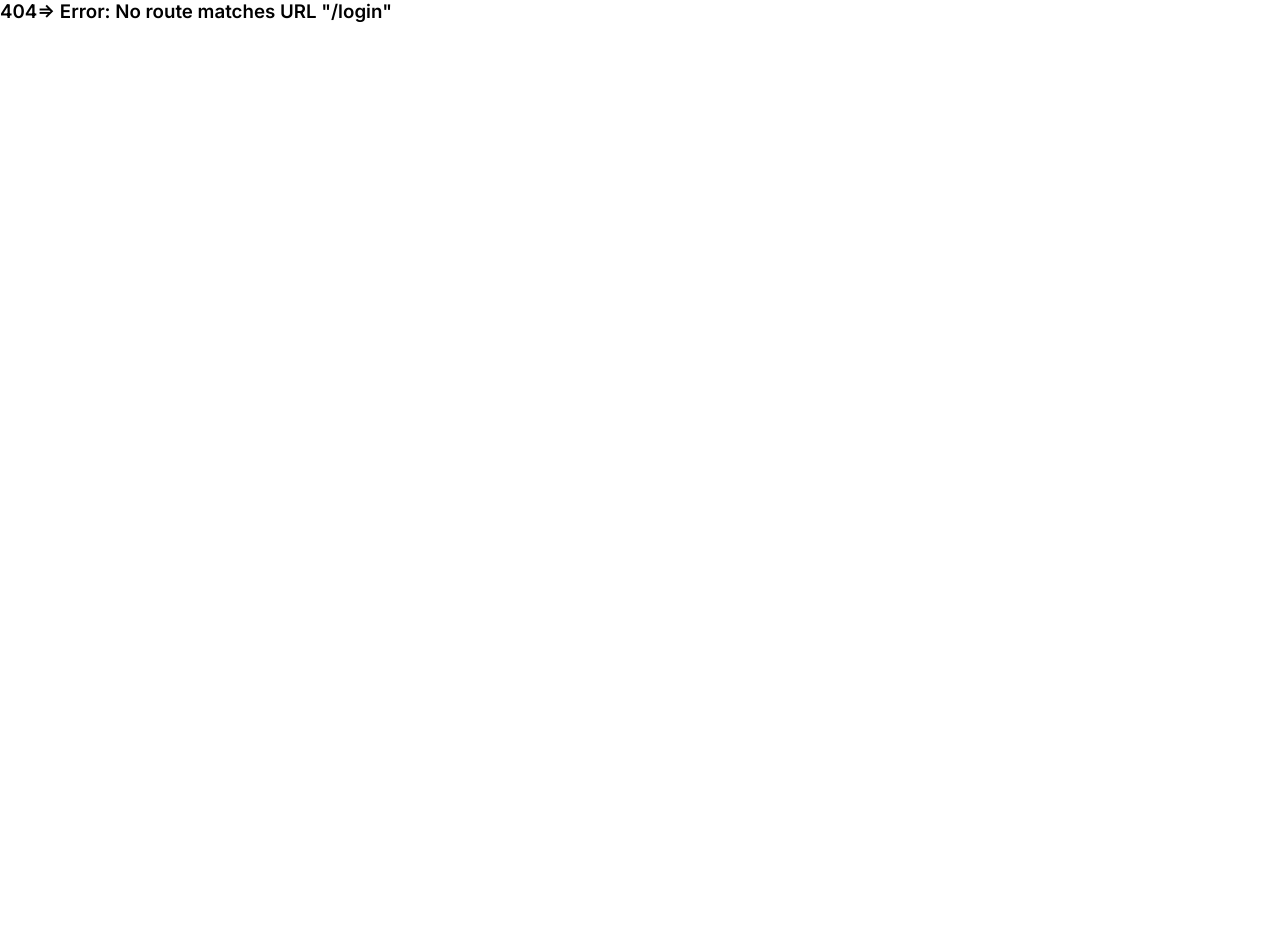
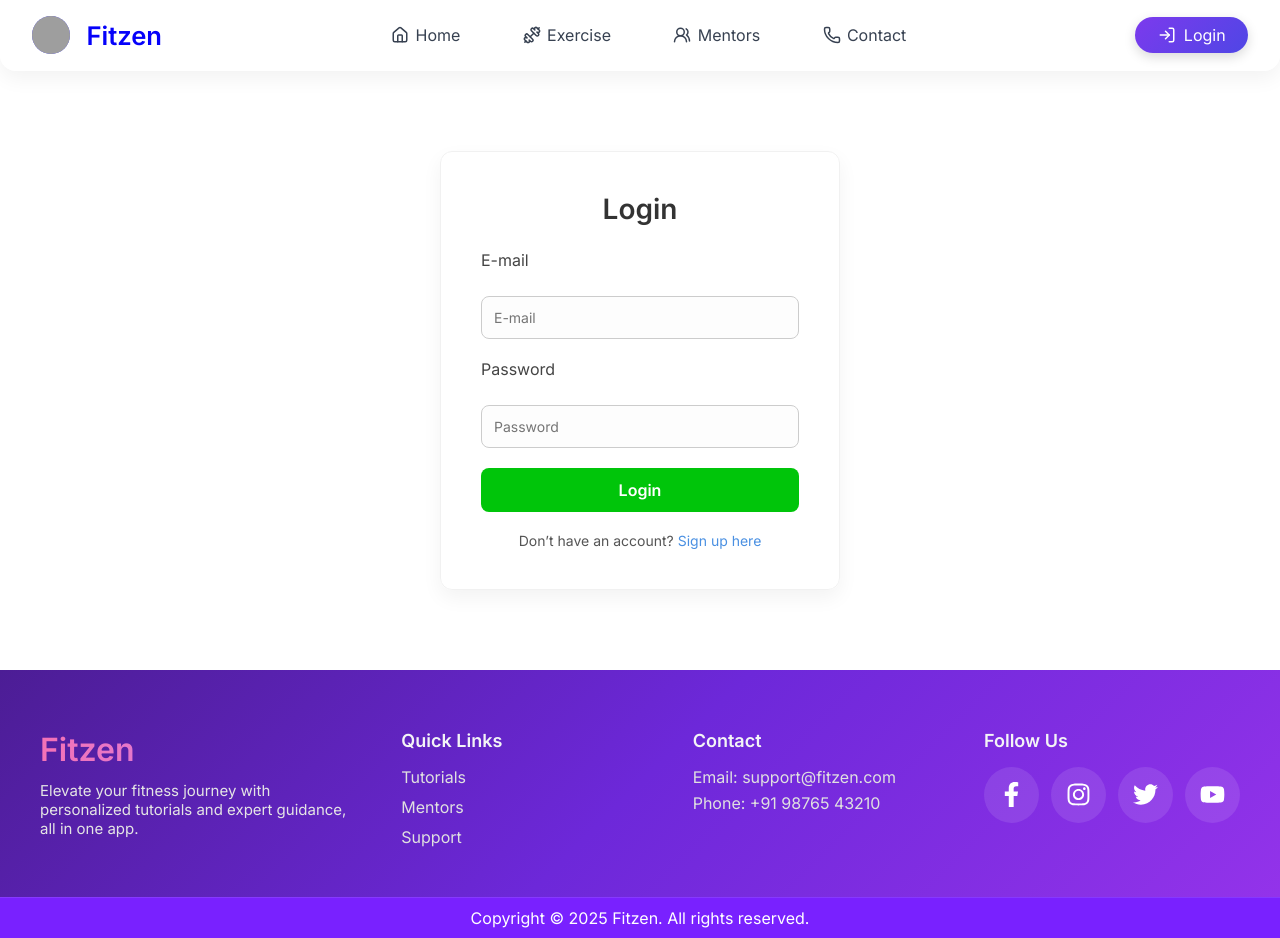
Before and after one commit to Ranvendra/Fitzen-Capstone-2, a React (Vite) app: page /login in a window 1280 px wide. Before the commit this address had no page. Before the commit the page ends 800 px from the top, so only its background shows below. Built offline with nearby package versions, Linux system fonts and the light colour scheme; no server answers; grey boxes are pictures that could not be loaded.

Commit message:
Firebase Authentication Added

```diff
--- a/package.json
+++ b/package.json
@@ -10,11 +10,12 @@
     "preview": "vite preview"
   },
   "dependencies": {
+    "firebase": "^12.0.0",
     "lucide-react": "^0.507.0",
     "react": "^19.1.0",
     "react-dom": "^19.0.0",
     "react-icons": "^5.5.0",
-    "react-router-dom": "^7.6.2"
+    "react-router-dom": "^7.7.0"
   },
   "devDependencies": {
     "@eslint/js": "^9.22.0",
--- a/src/components/Experience.jsx
+++ b/src/components/Experience.jsx
@@ -6,13 +6,13 @@ const coaches = [
     name: 'Sarah Johnson',
     title: 'Strength Training Coach',
     description: 'With over 10 years of experience, Sarah specializes in strength training and functional fitness.',
-    image: "https://cdn.prod.website-files.com/65b300512ced7cf5a4ad20ab/65c996d7c862b796c5d795fc_650ce25c8bfbb1780b3c1834_64f8408b18f85bb7386d8eb6_64c9ad493b1574f3356e1f9f_6476623d411555a3f5e94c37_644f288a7487d85de5fffeb7_644e83750aef4386a82d8229_644dce5860a3279285e59847_644abac98c1523222f67a33f_6449f4a3f0acdd3e43d19f23_64493e5c9b863f2d1ca34790_6445bca01c8ecc695f2a8cb9_6440313bfea1017ea062ccf8_643ff321accfe423a0bed2d7_643ee749b0eb63abeaf4417b_643d5e3c224c16028f868d91_643c87e5c96b4e76bac86e68_643c80be3b3ed2da0f6c7c83_643bed0970dd8aad60092bbb_643ab7230fae2cd6828d2b40_643996e71367c0099f4ea6e1_6434aa7a111f06098a94805d_Ana-de-Armas.jpeg", // Replace with your own
+    image: "https://cdn.prod.website-files.com/65b300512ced7cf5a4ad20ab/65c996d7c862b796c5d795fc_650ce25c8bfbb1780b3c1834_64f8408b18f85bb7386d8eb6_64c9ad493b1574f3356e1f9f_6476623d411555a3f5e94c37_644f288a7487d85de5fffeb7_644e83750aef4386a82d8229_644dce5860a3279285e59847_644abac98c1523222f67a33f_6449f4a3f0acdd3e43d19f23_64493e5c9b863f2d1ca34790_6445bca01c8ecc695f2a8cb9_6440313bfea1017ea062ccf8_643ff321accfe423a0bed2d7_643ee749b0eb63abeaf4417b_643d5e3c224c16028f868d91_643c87e5c96b4e76bac86e68_643c80be3b3ed2da0f6c7c83_643bed0970dd8aad60092bbb_643ab7230fae2cd6828d2b40_643996e71367c0099f4ea6e1_6434aa7a111f06098a94805d_Ana-de-Armas.jpeg",
   },
   {
     name: 'Michael Rodriguez',
     title: 'Cardio & HIIT Specialist',
     description: "Michael's high-energy workouts combine cardio and HIIT to maximize calorie burn and endurance.",
-    image: 'https://wallpaperaccess.com/full/1329282.jpg', // Replace with your own
+    image: 'https://wallpaperaccess.com/full/1329282.jpg',
   },
   {
     name: 'Emma Williams',
@@ -24,7 +24,7 @@ const coaches = [
     name: 'David Chen',
     title: 'Nutrition & Recovery Expert',
     description: 'David helps clients optimize their nutrition and recovery protocols for maximum results.',
-    image: 'https://hips.hearstapps.com/hmg-prod/images/chris-evans-gettyimages-1138769185.jpg', // Replace with your own
+    image: 'https://hips.hearstapps.com/hmg-prod/images/chris-evans-gettyimages-1138769185.jpg',
   },
 ];
 
--- a/src/components/FooterSection.jsx
+++ b/src/components/FooterSection.jsx
@@ -14,10 +14,9 @@ const FooterSection = () => {
         <div className="footer-links">
           <h3>Quick Links</h3>
           <ul>
-            <li><a href="/tutorials">Tutorials</a></li>
-            <li><a href="/plans">Plans</a></li>
-            <li><a href="/blog">Blog</a></li>
-            <li><a href="/support">Support</a></li>
+            <li><a href="/exercise">Tutorials</a></li>
+            <li><a href="/mentors">Mentors</a></li>
+            <li><a href="/contact">Support</a></li>
           </ul>
         </div>
 
--- /dev/null
+++ b/src/components/Login.css
@@ -0,0 +1,89 @@
+body {
+  font-family: 'Segoe UI', Tahoma, Geneva, Verdana, sans-serif;
+  background-color: #f9fafb;
+  margin: 0;
+  padding: 0;
+  background-color: transparent;
+}
+
+.loginform-container {
+  max-width: 400px;
+  margin: 80px auto;
+  padding: 40px;
+  background-color: #fffbf90e;
+  border: 1px solid #f1f1f1;
+  border-radius: 12px;
+  box-shadow: 0 8px 20px rgba(0, 0, 0, 0.05);
+  text-align: center;
+  backdrop-filter: blur(40px);
+}
+
+.loginform-container h2 {
+  margin-bottom: 24px;
+  font-size: 28px;
+  color: #333;
+}
+
+.label {
+  display: block;
+  text-align: left;
+  font-weight: 500;
+  margin-bottom: 6px;
+  color: #444;
+}
+
+.login-input {
+  width: 100%;
+  padding: 12px;
+  margin-bottom: 20px;
+  border: 1px solid #ccc;
+  border-radius: 8px;
+  background-color: #fdfdfd;
+  font-size: 14px;
+  transition: border-color 0.2s ease-in-out;
+}
+
+.login-input:focus {
+  outline: none;
+  border-color: #4a90e2;
+  box-shadow: 0 0 0 3px rgba(74, 144, 226, 0.2);
+}
+
+.loginSubmit {
+  width: 100%;
+  padding: 12px;
+  background-color: #00c50a;
+  color: white;
+  font-size: 16px;
+  font-weight: 600;
+  border: none;
+  border-radius: 8px;
+  cursor: pointer;
+  transition: background-color 0.3s ease;
+}
+
+.loginSubmit:hover {
+  background-color: #00a2ff;
+}
+
+.error {
+  color: #e74c3c;
+  font-size: 14px;
+  margin-top: 12px;
+}
+
+.loginform-container p {
+  margin-top: 20px;
+  font-size: 14px;
+  color: #555;
+}
+
+.loginform-container a {
+  color: #4a90e2;
+  text-decoration: none;
+  font-weight: 500;
+}
+
+.loginform-container a:hover {
+  text-decoration: underline;
+}
--- /dev/null
+++ b/src/components/Login.jsx
@@ -0,0 +1,56 @@
+import React, { useState } from 'react';
+import { auth } from '../firebase.js';
+import { signInWithEmailAndPassword } from 'firebase/auth';
+import { useNavigate, Link } from 'react-router-dom';
+import './Login.css';
+
+function Login() {
+  const [email, setEmail] = useState('');
+  const [password, setPassword] = useState('');
+  const [errorMsg, setErrorMsg] = useState('');
+  const navigate = useNavigate();
+
+  const handleLogin = async (e) => {
+    e.preventDefault();
+    setErrorMsg('');
+    try {
+      await signInWithEmailAndPassword(auth, email, password);
+      navigate('/');
+    } catch (error) {
+      setErrorMsg(error.message);
+    }
+  };
+
+  return (
+    <div className="loginform-container">
+      <h2>Login</h2>
+      <form onSubmit={handleLogin}>
+
+        <label className='label'>E-mail</label><br/>
+        <input
+          type="email"
+          className='login-input'
+          placeholder="E-mail"
+          onChange={(e) => setEmail(e.target.value)}
+          required
+        /><br/>
+
+        <label className='label'>Password</label><br/>
+        <input
+          type="password"
+          className='login-input'
+          placeholder="Password"
+          onChange={(e) => setPassword(e.target.value)}
+          required
+        /><br/>
+        <button  className = "loginSubmit" type="submit">Login</button>
+        {errorMsg && <p className="error">{errorMsg}</p>}
+      </form>
+      <p>
+        Don’t have an account? <Link to="/signup">Sign up here</Link>
+      </p>
+    </div>
+  );
+}
+
+export default Login;
--- a/src/components/Navbar.css
+++ b/src/components/Navbar.css
@@ -99,3 +99,31 @@
     transform: translateY(-2px);
     box-shadow: 0 6px 16px rgba(0, 0, 0, 0.2);
   }
+
+  .logOut-btn {
+    display: flex;
+    align-items: center;
+    justify-content: center;
+    background-color: #35c500;
+    color: white;
+    border-radius: 8px;
+    height: 2rem;
+    padding: 8px;
+    border: none;
+    font-weight: 600;
+
+  }
+
+  .logOut {
+    display: flex;
+    align-items: center;
+    justify-content: center;
+    column-gap: 10px;
+
+  }
+
+  .profile-circle{
+     height: 40px;
+    width: 40px;
+    border-radius: 50%;
+  }
--- a/src/components/Navbar.jsx
+++ b/src/components/Navbar.jsx
@@ -1,10 +1,32 @@
-import React from "react";
-import { NavLink, Link } from "react-router-dom";
-import { Dumbbell, Home, Users2, Phone, LogIn } from "lucide-react";
-
+import React, { useEffect, useState } from "react";
+import { NavLink, Link, useNavigate } from "react-router-dom";
+import { Dumbbell, Home, Users2, Phone, LogIn, LogOut } from "lucide-react";
+import { auth } from "../firebase.js";
+import { onAuthStateChanged, signOut } from "firebase/auth";
 import "./Navbar.css";
 
 const Navbar = () => {
+  const [currentUser, setCurrentUser] = useState(null);
+  const navigate = useNavigate();
+
+  // Track current user on auth state change
+  useEffect(() => {
+    const unsubscribe = onAuthStateChanged(auth, (user) => {
+      setCurrentUser(user);
+    });
+    return () => unsubscribe();
+  }, []);
+
+  // Logout function
+  const handleLogout = async () => {
+    try {
+      await signOut(auth);
+      navigate("/login"); // Redirect to login after logout
+    } catch (error) {
+      alert("Logout failed: " + error.message);
+    }
+  };
+
   return (
     <nav className="navbar">
       {/* Logo */}
@@ -54,10 +76,28 @@ const Navbar = () => {
         </NavLink>
       </div>
 
-      {/* Login Button */}
-      <Link to="/login" className="login-btn">
-        <LogIn size={18} /> Login
-      </Link>
+      {/* Login or Logout Button */}
+      {currentUser ? (
+        <div className="logOut">
+          <div>
+            <img
+              src="https://img.freepik.com/free-vector/blue-circle-with-white-user_78370-4707.jpg?semt=ais_hybrid&w=740"
+              alt=""
+              className="profile-circle"
+            />
+          </div>
+
+          <div>
+            <button onClick={handleLogout} className="logOut-btn">
+              <LogOut size={18} /> Logout
+            </button>
+          </div>
+        </div>
+      ) : (
+        <Link to="/login" className="login-btn">
+          <LogIn size={18} /> Login
+        </Link>
+      )}
     </nav>
   );
 };
--- /dev/null
+++ b/src/components/Signup.jsx
@@ -0,0 +1,64 @@
+import React, { useState } from 'react';
+import { auth } from '../firebase.js';
+import { createUserWithEmailAndPassword } from 'firebase/auth';
+import { useNavigate, Link } from 'react-router-dom';
+import './Login.css';
+
+function Signup() {
+  const [email, setEmail] = useState('');
+  const [password, setPassword] = useState('');
+  const [errorMsg, setErrorMsg] = useState('');
+  const navigate = useNavigate();
+
+  const handleSignup = async (e) => {
+    e.preventDefault();
+    setErrorMsg('');
+    try {
+      await createUserWithEmailAndPassword(auth, email, password);
+      navigate('/');
+    } catch (error) {
+      setErrorMsg(error.message);
+    }
+  };
+
+  return (
+    <div className="loginform-container">
+      <h2>Sign Up</h2>
+      <form onSubmit={handleSignup}>
+
+        <label className='label'>Full Name</label> <br/>
+        <input
+            className='login-input'
+            type= "text"
+            placeholder='Full Name'
+            required
+        /><br/>
+
+        <label className='label'>E-mail</label><br/>
+        <input
+          type="email"
+          className='login-input'
+          placeholder="Email"
+          onChange={(e) => setEmail(e.target.value)}
+          required
+        /><br/>
+
+        <label className='label'>Password</label><br/>
+        <input
+          type="password"
+          className='login-input'
+          placeholder="Password"
+          onChange={(e) => setPassword(e.target.value)}
+          required
+        /><br/>
+        <button className = "loginSubmit" type="submit">Sign Up</button>
+        {errorMsg && <p className="error">{errorMsg}</p>}
+      </form>
+      <p>
+        Already have an account? <Link to="/login">Login here</Link>
+      </p>
+    </div>
+  );
+}
+
+export default Signup;
--- /dev/null
+++ b/src/firebase.js
@@ -0,0 +1,20 @@
+// Import the functions you need from the SDKs you need
+import { initializeApp } from "firebase/app";
+import { getAuth } from "firebase/auth";
+// TODO: Add SDKs for Firebase products that you want to use
+// https://firebase.google.com/docs/web/setup#available-libraries
+
+// Your web app's Firebase configuration
+const firebaseConfig = {
+  apiKey: "AIzaSyDJ_-fX6_Sa5kwCucf4HltcPCD96phMsEE",
+  authDomain: "fitzen-x.firebaseapp.com",
+  projectId: "fitzen-x",
+  storageBucket: "fitzen-x.firebasestorage.app",
+  messagingSenderId: "40879842037",
+  appId: "1:40879842037:web:75906b7422bdf65d351bbc"
+};
+
+// Initialize Firebase
+const app = initializeApp(firebaseConfig);
+
+export const auth = getAuth(app);
```
Also changed, not shown: src/App.jsx (+14 -0 lines), src/pages/Dashboard.jsx (added, +11 -0 lines), src/pages/LoginPage.jsx (added, +19 -0 lines), 1 other file (tests, documents, lock files or other folders).
